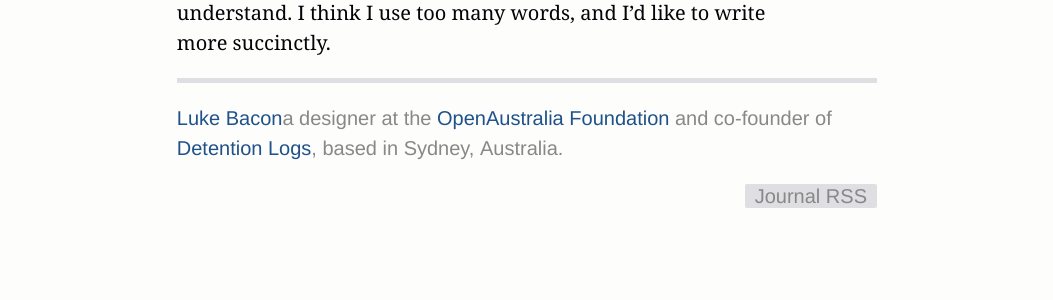
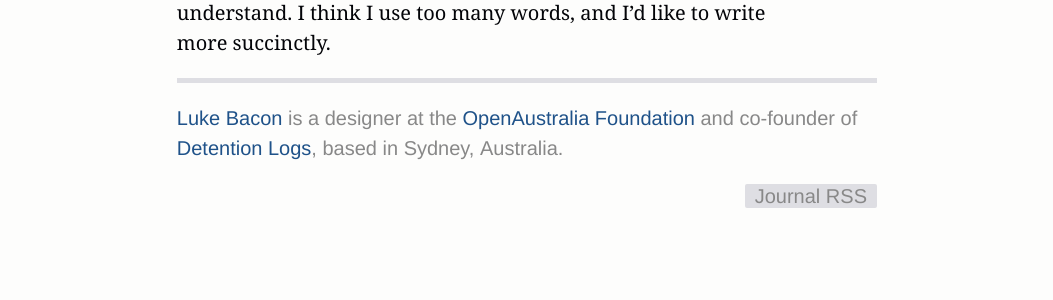
Before and after one commit to equivalentideas/home, a Jekyll site: the page built from _posts/2014-02-02-writeon-1.markdown, in a window 1280 px wide. Shown: the part 1187-1487 px from the top of the page, without its empty margins (113-1166 px from the left). Built offline with Jekyll 4.4.1, drawn with Linux system fonts in a browser that asks for light colours; nearby versions of some CDN libraries; Markdown is read by kramdown in place of the engine named in the settings.

Commit message:
Fix typo in footer bio

```diff
--- a/_includes/short-about.html
+++ b/_includes/short-about.html
@@ -1 +1 @@
-<a href="{{ site.url }}" title="Equivalent Ideas is the online home of Luke Bacon." class="h-card fn">Luke Bacon</a>a designer at the <a href="https://www.openaustraliafoundation.org.au/" title="Transforming Australia's democracy.">OpenAustralia Foundation</a> and co-founder of <a href="http://detentionlogs.com.au" title="An independent project to publish data, documents and investigations that reveal new perspectives on conditions and events inside immigration detention." class="u-url">Detention Logs</a>, based in Sydney, Australia.
+<a href="{{ site.url }}" title="Equivalent Ideas is the online home of Luke Bacon." class="h-card fn">Luke Bacon</a> is a designer at the <a href="https://www.openaustraliafoundation.org.au/" title="Transforming Australia's democracy.">OpenAustralia Foundation</a> and co-founder of <a href="http://detentionlogs.com.au" title="An independent project to publish data, documents and investigations that reveal new perspectives on conditions and events inside immigration detention." class="u-url">Detention Logs</a>, based in Sydney, Australia.
```
